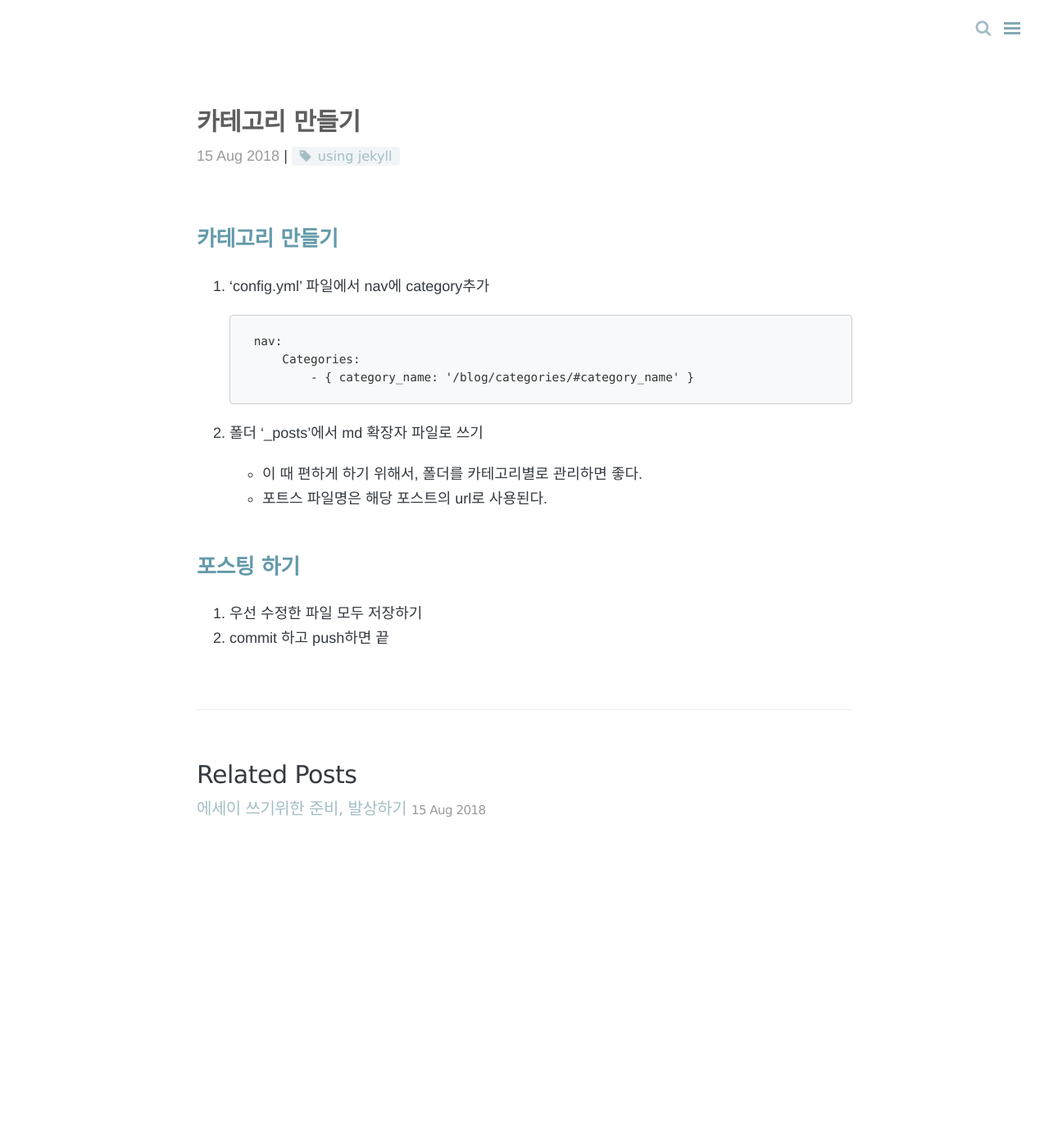
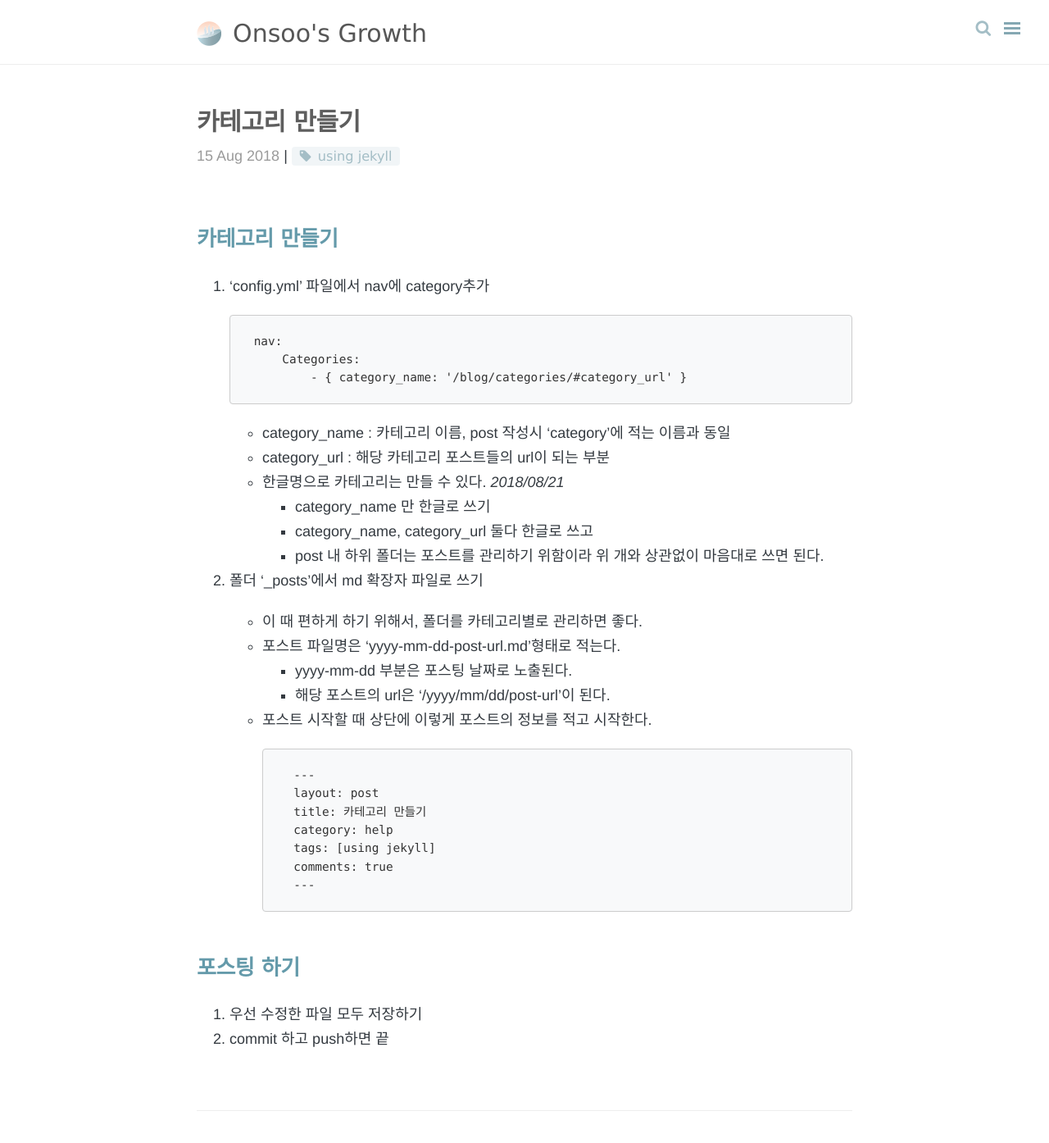
Before and after one commit to onsoo/onsoo.github.io, a Jekyll site: the page built from _posts/hlep/2018-08-15-making-category.md, in a window 1280 px wide and 1400 px high. Shown: the top 1394 px of the window at 82% size. Built offline with Jekyll 4.4.1, drawn with Linux system fonts in a browser that asks for light colours; nearby versions of some CDN libraries; comment, search, counter and statistics services are not loaded; some of the changed text lies outside the part shown.

Commit message:
TIL 카테고리 추가 및 포스팅

````diff
--- a/_config.yml
+++ b/_config.yml
@@ -37,7 +37,9 @@
   Categories:
     - '/'
     - { help: '/blog/categories/#help' }
+    - { 서비스기획: '/blog/categories/#서비스기획' }
     - { writing: '/blog/categories/#writing' }
+    - { TIL(Today I Learned): '/blog/categories/#til' }
 
   Tags:
     - '/blog/tags/'
--- a/_posts/hlep/2018-08-15-making-category.md
+++ b/_posts/hlep/2018-08-15-making-category.md
@@ -13,12 +13,32 @@
     ```
     nav:
         Categories:
-            - { category_name: '/blog/categories/#category_name' }
+            - { category_name: '/blog/categories/#category_url' }
     ```
+    * category_name : 카테고리 이름, post 작성시 'category'에 적는 이름과 동일
+    * category_url : 해당 카테고리 포스트들의 url이 되는 부분
+    * 한글명으로 카테고리는 만들 수 있다. *2018/08/21*
+        * category_name 만 한글로 쓰기
+        * category_name, category_url 둘다 한글로 쓰고
+        * post 내 하위 폴더는 포스트를 관리하기 위함이라 위 개와 상관없이 마음대로 쓰면 된다.
+
 2. 폴더 '_posts'에서 md 확장자 파일로 쓰기
 
     * 이 때 편하게 하기 위해서, 폴더를 카테고리별로 관리하면 좋다.
-    * 포트스 파일명은 해당 포스트의 url로 사용된다.
+    * 포스트 파일명은 'yyyy-mm-dd-post-url.md'형태로 적는다.
+        * yyyy-mm-dd 부분은 포스팅 날짜로 노출된다.
+        * 해당 포스트의 url은 '/yyyy/mm/dd/post-url'이 된다.
+    * 포스트 시작할 때 상단에 이렇게 포스트의 정보를 적고 시작한다.
+        ```
+        ---
+        layout: post
+        title: 카테고리 만들기
+        category: help
+        tags: [using jekyll]
+        comments: true
+        ---
+        ```
+
 
 ## 포스팅 하기
 
````
Also changed, not shown: _posts/TIL/2018-08-21-TIL.md (added, +91 -0 lines), _posts/writing/2018-08-15-how-to-write-an-essay.md (+1 -0 lines), assets/images/how-to-write-an-essay.png, 3 other files.
